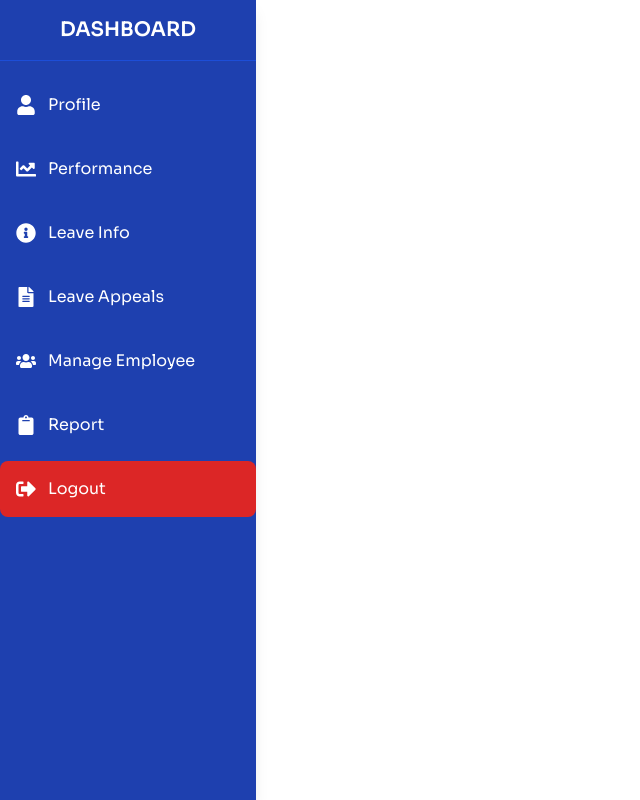
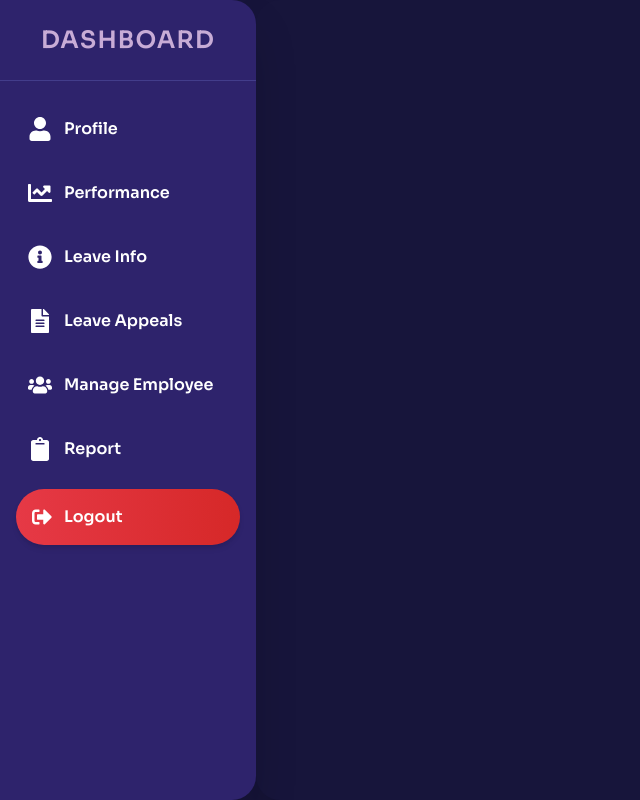
Before and after one commit to NesanduGMS/HRMS, a React (Create React App) app in the folder client/: page /dashboard in a window 1280 px wide. Shown: the whole page, without its empty margins (0-640 px from the left). Built offline with nearby package versions, Linux system fonts and the light colour scheme.

Commit message:
Complete code

```diff
--- a/client/src/components/Leavecard.jsx
+++ b/client/src/components/Leavecard.jsx
@@ -1,5 +1,3 @@
-
-
 import axios from 'axios';
 import React, { useEffect, useState } from 'react';
 import { useNavigate } from 'react-router-dom';
@@ -51,21 +49,21 @@ function LeaveForm() {
   }, [EmployeeId]);
 
   return (
-    <div className="flex items-center justify-center h-screen">
-      <div className="bg-gray-300 p-6 rounded-lg shadow-md max-w-md w-full">
-        <h2 className="text-center text-2xl font-bold text-gray-700 mb-4">LEAVE FORM</h2>
+    <div className="flex items-center justify-center h-screen bg-gradient-to-b from-[#17153B] to-[#2E236C]">
+      <div className="bg-gradient-to-b from-[#2E236C] to-[#433D8B] p-8 rounded-lg shadow-lg max-w-md w-full">
+        <h2 className="text-center text-3xl font-bold text-[#C8ACD6] mb-6">LEAVE FORM</h2>
 
         {/* Display error message if any */}
         {error && <p className="text-red-500 text-center mb-4">{error}</p>}
 
         <form onSubmit={handleSubmit}>
           {/* Leave Type Select Field */}
-          <div className="mb-3">
-            <label className="block text-gray-700 font-bold mb-1" htmlFor="leaveType">Leave Type</label>
+          <div className="mb-4">
+            <label className="block text-[#C8ACD6] font-bold mb-2" htmlFor="leaveType">Leave Type</label>
             <select
               id="leaveType"
               name="leaveType"
-              className="w-full p-2 border border-gray-300 rounded-md text-gray-900 bg-white"
+              className="w-full p-3 border border-[#433D8B] rounded-md text-gray-900 bg-[#17153B] text-white"
               required
               value={leaveDetail.leaveType}
               onChange={(e) => setLeaveDetail({ ...leaveDetail, leaveType: e.target.value })}
@@ -79,13 +77,13 @@ function LeaveForm() {
           </div>
 
           {/* Start Date Input Field */}
-          <div className="mb-3">
-            <label className="block text-gray-700 font-bold mb-1" htmlFor="startDate">Start Date</label>
+          <div className="mb-4">
+            <label className="block text-[#C8ACD6] font-bold mb-2" htmlFor="startDate">Start Date</label>
             <input
               type="date"
               id="startDate"
               name="startDate"
-              className="w-full p-2 border border-gray-300 rounded-md text-gray-900 bg-white"
+              className="w-full p-3 border border-[#433D8B] rounded-md text-gray-900 bg-[#17153B] text-white"
               required
               value={leaveDetail.startDate}
               onChange={(e) => setLeaveDetail({ ...leaveDetail, startDate: e.target.value })}
@@ -93,13 +91,13 @@ function LeaveForm() {
           </div>
 
           {/* Number of Days Input Field */}
-          <div className="mb-3">
-            <label className="block text-gray-700 font-bold mb-1" htmlFor="numDays">NUMBER OF DAYS</label>
+          <div className="mb-4">
+            <label className="block text-[#C8ACD6] font-bold mb-2" htmlFor="numDays">NUMBER OF DAYS</label>
             <input
               type="text"
               id="numDays"
               name="numDays"
-              className="w-full p-2 border border-gray-300 rounded-md text-gray-900 bg-white"
+              className="w-full p-3 border border-[#433D8B] rounded-md text-gray-900 bg-[#17153B] text-white"
               required
               value={leaveDetail.numDays}
               onChange={(e) => setLeaveDetail({ ...leaveDetail, numDays: e.target.value })}
@@ -107,14 +105,14 @@ function LeaveForm() {
           </div>
 
           {/* Supervisor ID Input Field */}
-          <div className="mb-3">
-            <label className="block text-gray-700 font-bold mb-1" htmlFor="supervisorId">SUPERVISOR ID</label>
+          <div className="mb-4">
+            <label className="block text-[#C8ACD6] font-bold mb-2" htmlFor="supervisorId">SUPERVISOR ID</label>
             <input
               type="text"
               id="supervisorId"
               name="supervisorId"
               value={sup} // Supervisor ID should be read-only
-              className="w-full p-2 border border-gray-300 rounded-md text-gray-900 bg-white"
+              className="w-full p-3 border border-[#433D8B] rounded-md text-gray-900 bg-[#17153B] text-white"
               readOnly
             />
           </div>
@@ -123,7 +121,7 @@ function LeaveForm() {
           <div className="text-center">
             <button
               type="submit"
-              className="bg-blue-500 text-white px-4 py-2 rounded-md hover:bg-blue-600"
+              className="bg-gradient-to-r from-[#433D8B] to-[#2E236C] text-white px-6 py-2 rounded-md hover:bg-[#2E236C] transition duration-200"
             >
               Submit
             </button>
--- a/client/src/pages/Dashboard.jsx
+++ b/client/src/pages/Dashboard.jsx
@@ -1,16 +1,15 @@
-
 import axios from 'axios';
 import React, { useState } from 'react';
-import { FaUser, FaInfoCircle, FaFileAlt, FaUsers, FaChartLine, FaClipboard, FaBuilding, FaLeaf, FaIdBadge, FaColumns, FaSignOutAlt } from 'react-icons/fa'; // Added icons for sub-items
+import { FaUser, FaInfoCircle, FaFileAlt, FaUsers, FaChartLine, FaClipboard, FaBuilding, FaLeaf, FaIdBadge, FaColumns, FaSignOutAlt } from 'react-icons/fa';
 import { Link, Outlet, useLocation, useNavigate } from 'react-router-dom';
 
 const Dashboard = () => {
   axios.defaults.withCredentials = true;
-  const location = useLocation(); // Get the current location
-  const currentPath = location.pathname; // Get the current pathname
-  const navigate = useNavigate(); // For redirecting after logout
+  const location = useLocation();
+  const currentPath = location.pathname;
+  const navigate = useNavigate();
 
-  const [isReportOpen, setIsReportOpen] = useState(false); // State to toggle Report sub-items
+  const [isReportOpen, setIsReportOpen] = useState(false);
 
   const tabs = [
     { name: 'Profile', icon: <FaUser />, path: '/dashboard/profile' },
@@ -18,11 +17,9 @@ const Dashboard = () => {
     { name: 'Leave Info', icon: <FaInfoCircle />, path: '/dashboard/leaveinfo' },
     { name: 'Leave Appeals', icon: <FaFileAlt />, path: '/dashboard/leaveappeal' },
     { name: 'Manage Employee', icon: <FaUsers />, path: '/dashboard/manageemployee' },
-    { name: 'Report', icon: <FaClipboard />, path: '#', onClick: () => setIsReportOpen(!isReportOpen) }, // Toggle report sub-items
+    { name: 'Report', icon: <FaClipboard />, path: '#', onClick: () => setIsReportOpen(!isReportOpen) },
   ];
 
-
-  // Report sub-items (these will show when the Reports button is clicked)
   const reportSubItems = [
     { name: 'Department', icon: <FaBuilding />, path: '/dashboard/report/department' },
     { name: 'Leaves', icon: <FaLeaf />, path: '/dashboard/report/leaves' },
@@ -31,57 +28,55 @@ const Dashboard = () => {
   ];
 
   const handleLogout = () => {
-    // Example: make API call to log out
     axios.get('http://localhost:3005/auth/logout')
-    .then((result) => {
-     if(result.data.Status){
-      navigate('/logout')
-     };
-    }).catch(err => {
-      console.error("Logout failed", err);
-    });
+      .then((result) => {
+        if (result.data.Status) {
+          navigate('/logout');
+        }
+      })
+      .catch(err => {
+        console.error("Logout failed", err);
+      });
   };
 
-
   return (
-    <div className="min-h-screen flex">
+    <div className="min-h-screen flex bg-[#17153B]">
       {/* Sidebar with Tabs */}
-      <div className="w-1/5 bg-blue-800 text-white fixed left-0 h-full shadow-lg">
+      <div className="w-1/5 bg-[#2E236C] text-[#C8ACD6] fixed left-0 h-full shadow-2xl rounded-r-3xl">
         <Link to="/dashboard">
-          <h2 className="text-xl font-semibold text-center py-4 border-b border-blue-700">DASHBOARD</h2>
+          <h2 className="text-2xl font-semibold text-center py-6 border-b border-[#433D8B] tracking-wider">DASHBOARD</h2>
         </Link>
-        <nav className="flex flex-col mt-4 space-y-2">
+        <nav className="flex flex-col mt-6 space-y-4 px-4">
           {tabs.map((tab) => (
             <Link to={tab.path} key={tab.name}>
               <button
-                className={`flex items-center w-full p-4 text-left hover:bg-blue-700 transition-colors rounded-lg ${
-                  currentPath === tab.path ? 'bg-blue-700' : ''
+                className={`flex items-center w-full p-3 rounded-full text-left transition-all duration-200 ease-in-out ${
+                  currentPath === tab.path ? 'shadow-lg transform scale-105 bg-gradient-to-r from-[#433D8B] to-[#2E236C]' : 'hover:shadow-md'
                 }`}
-                onClick={tab.onClick ? tab.onClick : undefined} // Handle onClick for Report
+                onClick={tab.onClick ? tab.onClick : undefined}
               >
-                <span className={`mr-3 text-xl ${currentPath === tab.path ? 'text-blue-300' : 'text-white'}`}>
+                <span className={`mr-3 text-2xl ${currentPath === tab.path ? 'text-[#C8ACD6]' : 'text-white'}`}>
                   {tab.icon}
                 </span>
-                <span className={`${currentPath === tab.path ? 'text-blue-300' : 'text-white'}`}>{tab.name}</span>
+                <span className={`font-semibold ${currentPath === tab.path ? 'text-[#C8ACD6]' : 'text-white'}`}>{tab.name}</span>
               </button>
             </Link>
           ))}
 
-
           {/* Show report sub-items if Report is clicked */}
           {isReportOpen && (
-            <div className="ml-6 space-y-2">
+            <div className="ml-10 space-y-2">
               {reportSubItems.map((item) => (
                 <Link to={item.path} key={item.name}>
                   <button
-                    className={`flex items-center w-full p-3 text-left hover:bg-blue-700 transition-colors rounded-lg ${
-                      currentPath === item.path ? 'bg-blue-700' : ''
+                    className={`flex items-center w-full p-2 rounded-full text-left transition-all duration-200 ease-in-out ${
+                      currentPath === item.path ? 'shadow-lg transform scale-105 bg-gradient-to-r from-[#433D8B] to-[#2E236C]' : 'hover:shadow-md'
                     }`}
                   >
-                    <span className={`mr-3 text-lg ${currentPath === item.path ? 'text-blue-300' : 'text-white'}`}>
+                    <span className={`mr-2 text-xl ${currentPath === item.path ? 'text-[#C8ACD6]' : 'text-white'}`}>
                       {item.icon}
                     </span>
-                    <span className={`${currentPath === item.path ? 'text-blue-300' : 'text-white'}`}>{item.name}</span>
+                    <span className={`font-semibold ${currentPath === item.path ? 'text-[#C8ACD6]' : 'text-white'}`}>{item.name}</span>
                   </button>
                 </Link>
               ))}
@@ -91,17 +86,16 @@ const Dashboard = () => {
           {/* Logout Button */}
           <button
             onClick={handleLogout}
-            className="flex items-center w-full p-4 mt-auto text-left bg-red-600 hover:bg-red-700 transition-colors rounded-lg"
+            className="flex items-center w-full p-4 mt-auto text-white rounded-full shadow-md hover:shadow-lg transition-all duration-200 ease-in-out bg-gradient-to-r from-[#e63946] to-[#d62828]"
           >
-            <FaSignOutAlt className="mr-3 text-xl text-white" />
-            <span className="text-white">Logout</span>
+            <FaSignOutAlt className="mr-3 text-xl" />
+            <span className="font-semibold">Logout</span>
           </button>
-
         </nav>
       </div>
 
       {/* Main Content Area */}
-      <div className="w-4/5 ml-auto p-4">
+      <div className="w-4/5 ml-auto p-8 text-[#C8ACD6] bg-[#17153B] min-h-screen rounded-l-3xl shadow-2xl">
         <Outlet />
       </div>
     </div>
--- a/client/src/pages/reports/Leaves.jsx
+++ b/client/src/pages/reports/Leaves.jsx
@@ -49,7 +49,7 @@ const Leaves = () => {
   };
 
   return (
-    <div className="flex items-center justify-center min-h-screen bg-gradient-to-r from-[#17153B] to-[#433D8B]"> {/* Added gradient background */}
+    <div className="flex items-center justify-center min-h-screen bg-gradient-to-r from-[#17153B] to-[#433D8B]">
       <div className="p-6 max-w-md bg-white rounded-lg shadow-lg">
         <h2 className="text-4xl font-bold mb-6 text-center text-[#17153B]">Fetch Total Leaves</h2>
         {loading && <p className="text-lg text-gray-700">Loading...</p>}
@@ -62,7 +62,7 @@ const Leaves = () => {
           <select
             value={selectedDepartment}
             onChange={(e) => setSelectedDepartment(e.target.value)}
-            className="w-full p-3 border border-[#433D8B] rounded-md shadow-sm bg-white"
+            className="w-full p-3 border border-[#433D8B] rounded-md shadow-sm bg-[#C8ACD6]" // Typing box color updated here
           >
             <option value="">Select a department</option>
             {departments.map((department, index) => (
@@ -81,7 +81,7 @@ const Leaves = () => {
             type="date"
             value={startDate}
             onChange={(e) => setStartDate(e.target.value)}
-            className="w-full p-3 border border-[#433D8B] rounded-md shadow-sm bg-white"
+            className="w-full p-3 border border-[#433D8B] rounded-md shadow-sm bg-[#C8ACD6]" // Typing box color updated here
           />
         </div>
 
@@ -93,7 +93,7 @@ const Leaves = () => {
             type="date"
             value={endDate}
             onChange={(e) => setEndDate(e.target.value)}
-            className="w-full p-3 border border-[#433D8B] rounded-md shadow-sm bg-white"
+            className="w-full p-3 border border-[#433D8B] rounded-md shadow-sm bg-[#C8ACD6]" // Typing box color updated here
           />
         </div>
 
```
